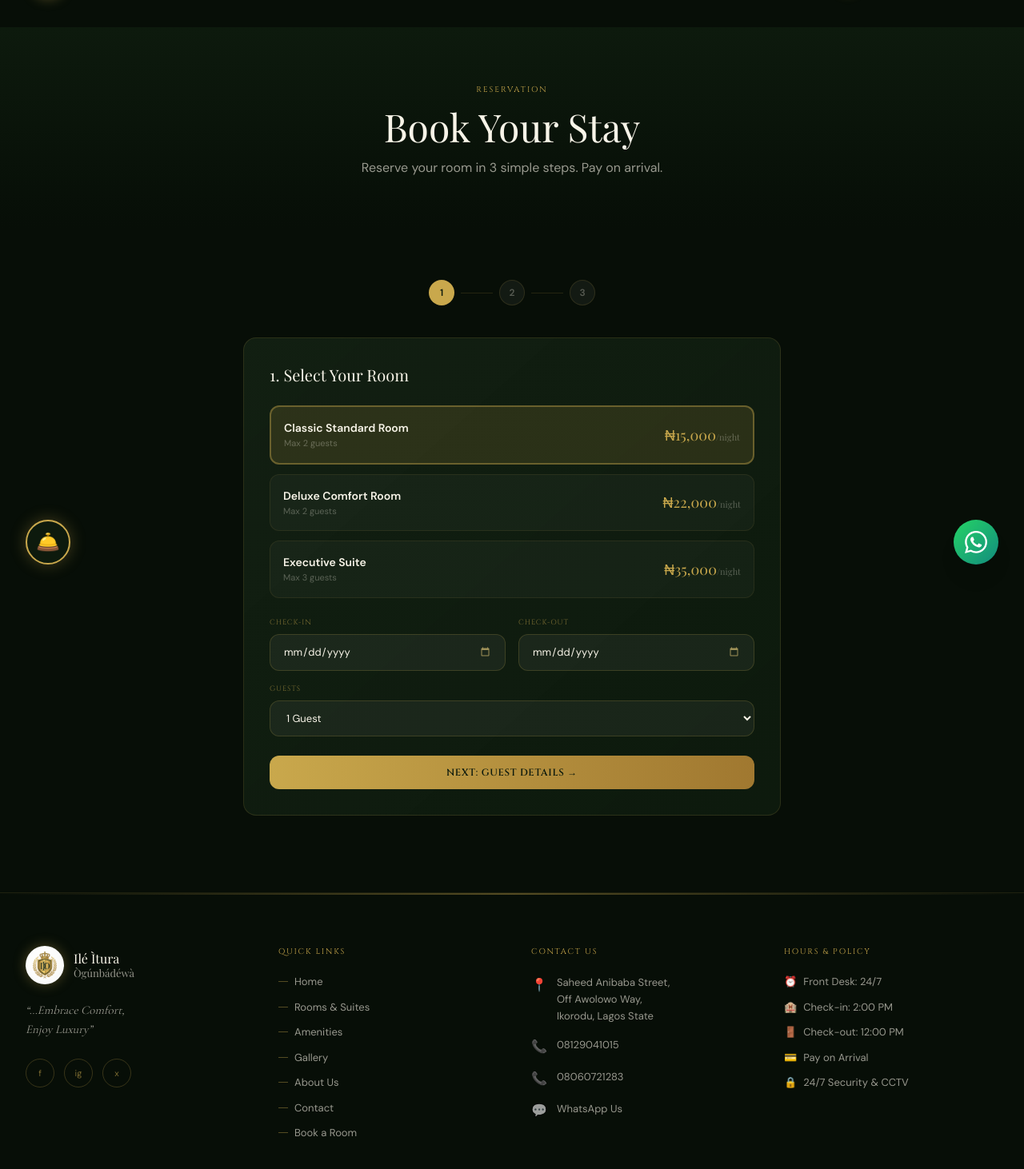
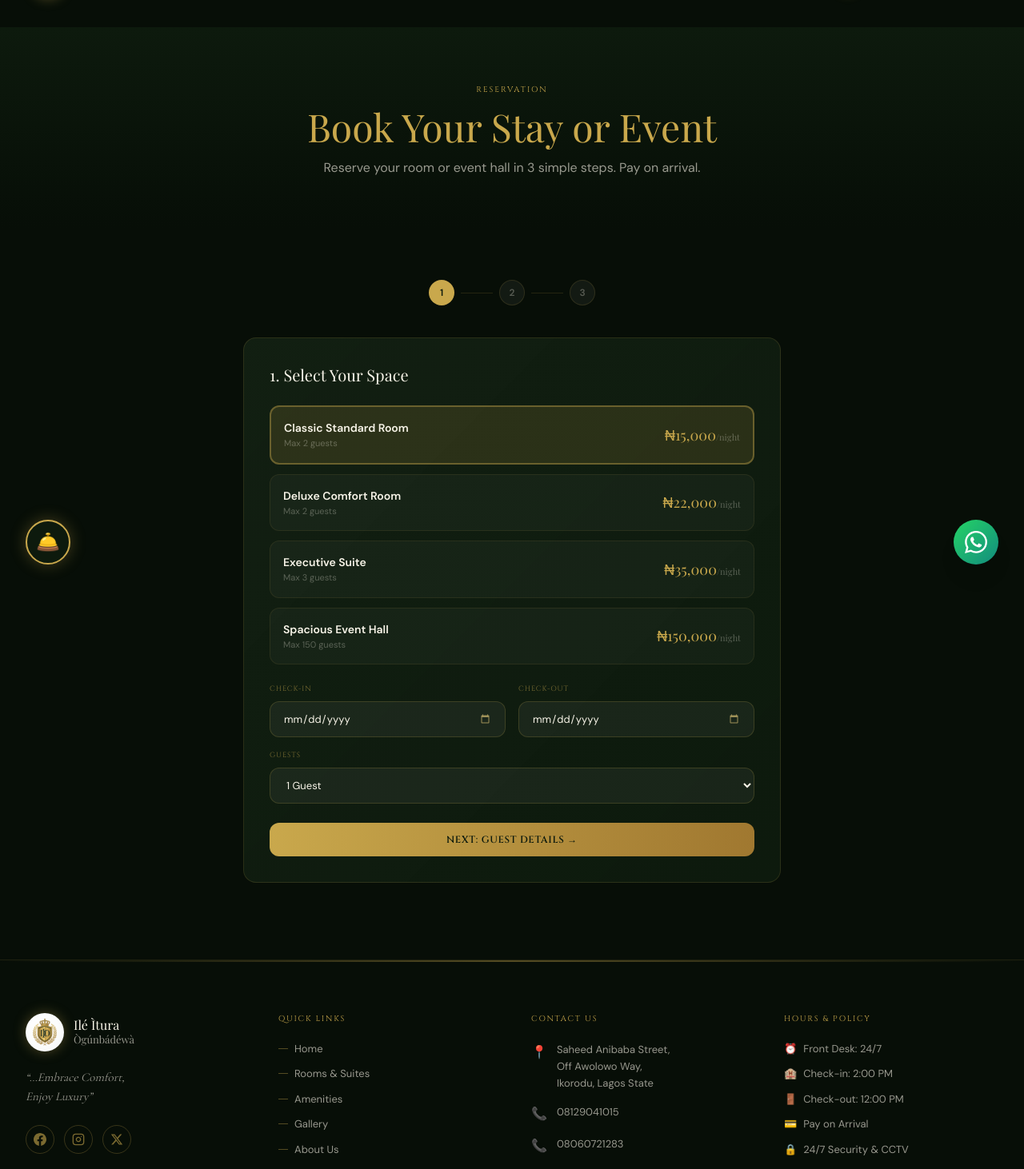
Before and after one commit to treaby1816/ileituraogunbadewa, a Next.js app: page /booking in a window 1280 px wide. Shown: the part 62-1524 px from the top of the page at 80% size. Built offline with nearby package versions, Linux system fonts and the light colour scheme.

Commit message:
feat: add event hall booking and fix visibility of headings across all sections

```diff
--- a/app/booking/page.tsx
+++ b/app/booking/page.tsx
@@ -8,9 +8,10 @@ import { formatNaira, calcNights, buildWABookingLink } from "@/lib/utils";
 import { toast } from "sonner";
 
 const ROOMS = [
-  { type: "standard", name: "Classic Standard Room", price: 15000, maxGuests: 2 },
-  { type: "deluxe", name: "Deluxe Comfort Room", price: 22000, maxGuests: 2 },
-  { type: "suite", name: "Executive Suite", price: 35000, maxGuests: 3 },
+  { type: "standard", name: "Classic Standard Room", price: 15000, maxGuests: 2, isHall: false },
+  { type: "deluxe", name: "Deluxe Comfort Room", price: 22000, maxGuests: 2, isHall: false },
+  { type: "suite", name: "Executive Suite", price: 35000, maxGuests: 3, isHall: false },
+  { type: "hall", name: "Spacious Event Hall", price: 150000, maxGuests: 150, isHall: true },
 ];
 
 function BookingForm() {
@@ -52,10 +53,10 @@ function BookingForm() {
       if (res.ok && data.booking_ref) {
         setBookingRef(data.booking_ref);
         setStatus("success");
-        toast.success("Room booked successfully!");
+        toast.success(selectedRoom.isHall ? "Hall booked successfully!" : "Room booked successfully!");
       } else {
         setStatus("error");
-        toast.error("Failed to book room. Please try again.");
+        toast.error("Failed to book. Please try again.");
       }
     } catch {
       setStatus("error");
@@ -110,7 +111,7 @@ function BookingForm() {
         <AnimatePresence mode="wait">
           {step === 1 && (
             <motion.div key="step1" initial={{ opacity: 0, x: 20 }} animate={{ opacity: 1, x: 0 }} exit={{ opacity: 0, x: -20 }}>
-              <h3 className="font-playfair text-xl text-cream mb-6">1. Select Your Room</h3>
+              <h3 className="font-playfair text-xl text-cream mb-6">1. Select Your Space</h3>
               <div className="space-y-3 mb-6">
                 {ROOMS.map((room) => (
                   <button key={room.type} onClick={() => update("room_type", room.type)}
@@ -219,8 +220,8 @@ export default function BookingPage() {
     <main className="pt-24">
       <section className="py-16 px-4 md:px-8 text-center bg-linear-to-b from-forest-dark to-forest-black">
         <span className="font-cinzel text-[10px] tracking-[0.2em] text-gold-primary uppercase">Reservation</span>
-        <h1 className="font-playfair text-4xl md:text-5xl text-cream mt-3 mb-4">Book Your Stay</h1>
-        <p className="text-cream-muted max-w-xl mx-auto">Reserve your room in 3 simple steps. Pay on arrival.</p>
+        <h1 className="font-playfair text-4xl md:text-5xl text-gold-primary mt-3 mb-4">Book Your Stay or Event</h1>
+        <p className="text-cream-muted max-w-xl mx-auto">Reserve your room or event hall in 3 simple steps. Pay on arrival.</p>
       </section>
       <section className="py-16 px-4 md:px-8 pb-24 bg-forest-black">
         <Suspense fallback={<div className="text-center text-cream-faint py-20">Loading...</div>}>
--- a/app/globals.css
+++ b/app/globals.css
@@ -7,6 +7,7 @@
   --theme-forest-dark: #0D1A0D;
   --theme-forest-black: #070E07;
   --theme-cream: #F8F4E8;
+  --theme-cream-light: #FFFDF5;
   --theme-cream-muted: #F8F4E899; /* 60% opacity */
   --theme-cream-faint: #F8F4E84D; /* 30% opacity */
   --theme-charcoal: #A0A0A0;
@@ -18,6 +19,7 @@
   --theme-forest-dark: #F3F8F3;
   --theme-forest-black: #FFFFFF;
   --theme-cream: #1A2B1A;
+  --theme-cream-light: #0D1A0D;
   --theme-cream-muted: #1A2B1A99; /* 60% opacity */
   --theme-cream-faint: #1A2B1A66; /* 40% opacity */
   --theme-charcoal: #4A4A4A;
@@ -35,6 +37,7 @@
   --color-forest-dark: var(--theme-forest-dark);
   --color-forest-black: var(--theme-forest-black);
   --color-cream: var(--theme-cream);
+  --color-cream-light: var(--theme-cream-light);
   --color-cream-muted: var(--theme-cream-muted);
   --color-cream-faint: var(--theme-cream-faint);
   --color-charcoal: var(--theme-charcoal);
--- a/components/layout/Footer.tsx
+++ b/components/layout/Footer.tsx
@@ -8,7 +8,7 @@ const QUICK_LINKS = [
   { href: "/gallery", label: "Gallery" },
   { href: "/about", label: "About Us" },
   { href: "/contact", label: "Contact" },
-  { href: "/booking", label: "Book a Room" },
+  { href: "/booking", label: "Book a Room/Hall" },
 ];
 
 export function Footer() {
@@ -48,15 +48,41 @@ export function Footer() {
             {/* Socials */}
             <div className="flex gap-3">
               {[
-                { icon: "f", label: "Facebook", href: "#" },
-                { icon: "ig", label: "Instagram", href: "#" },
-                { icon: "x", label: "X / Twitter", href: "#" },
+                {
+                  icon: (
+                    <svg viewBox="0 0 24 24" fill="currentColor" className="w-4 h-4">
+                      <path d="M24 12.073c0-6.627-5.373-12-12-12s-12 5.373-12 12c0 5.99 4.388 10.954 10.125 11.854v-8.385H7.078v-3.47h3.047V9.43c0-3.007 1.792-4.669 4.533-4.669 1.312 0 2.686.235 2.686.235v2.953H15.83c-1.491 0-1.956.925-1.956 1.874v2.25h3.328l-.532 3.47h-2.796v8.385C19.612 23.027 24 18.062 24 12.073z"/>
+                    </svg>
+                  ),
+                  label: "Facebook",
+                  href: "#"
+                },
+                {
+                  icon: (
+                    <svg viewBox="0 0 24 24" fill="none" stroke="currentColor" strokeWidth="2" strokeLinecap="round" strokeLinejoin="round" className="w-4 h-4">
+                      <rect x="2" y="2" width="20" height="20" rx="5" ry="5"></rect>
+                      <path d="M16 11.37A4 4 0 1 1 12.63 8 4 4 0 0 1 16 11.37z"></path>
+                      <line x1="17.5" y1="6.5" x2="17.51" y2="6.5"></line>
+                    </svg>
+                  ),
+                  label: "Instagram",
+                  href: "#"
+                },
+                {
+                  icon: (
+                    <svg viewBox="0 0 24 24" fill="currentColor" className="w-4 h-4">
+                      <path d="M18.244 2.25h3.308l-7.227 8.26 8.502 11.24H16.17l-5.214-6.817L4.99 21.75H1.68l7.73-8.835L1.254 2.25H8.08l4.713 6.231zm-1.161 17.52h1.833L7.084 4.126H5.117z"/>
+                    </svg>
+                  ),
+                  label: "X / Twitter",
+                  href: "#"
+                },
               ].map((s) => (
                 <a
                   key={s.label}
                   href={s.href}
                   aria-label={s.label}
-                  className="w-9 h-9 rounded-full border border-gold-primary/25 flex items-center justify-center text-gold-primary/60 text-[11px] hover:border-gold-primary hover:text-gold-primary hover:bg-gold-primary/10 transition-all"
+                  className="w-9 h-9 rounded-full border border-gold-primary/25 flex items-center justify-center text-gold-primary/60 hover:border-gold-primary hover:text-gold-primary hover:bg-gold-primary/10 transition-all"
                 >
                   {s.icon}
                 </a>
--- a/components/sections/AmenitiesGrid.tsx
+++ b/components/sections/AmenitiesGrid.tsx
@@ -22,10 +22,10 @@ export function AmenitiesGrid() {
           transition={{ duration: 0.6 }}
           className="text-center mb-16"
         >
-          <h2 className="font-playfair text-4xl md:text-5xl text-forest-black mt-3 mb-4 font-semibold">
+          <h2 className="font-playfair text-4xl md:text-5xl text-cream mt-3 mb-4 font-semibold">
             Curated Amenities
           </h2>
-          <p className="text-charcoal max-w-xl mx-auto text-[15px]">
+          <p className="text-cream-muted max-w-xl mx-auto text-[15px]">
             Indulge in a suite of services designed to provide the ultimate relaxation and convenience during your stay at our private estate.
           </p>
         </motion.div>
--- a/components/sections/BookingStrip.tsx
+++ b/components/sections/BookingStrip.tsx
@@ -7,7 +7,7 @@ import Image from "next/image";
 export function BookingStrip() {
   const handleCheck = () => {
     const msg = encodeURIComponent(
-      `Hello! I'd like to inquire about booking a room. Please let me know your availability. Thank you!`
+      `Hello! I'd like to inquire about booking a room or the event hall. Please let me know your availability. Thank you!`
     );
     window.open(`https://wa.me/2348129041015?text=${msg}`, "_blank");
   };
@@ -24,10 +24,10 @@ export function BookingStrip() {
           viewport={{ once: true }}
           transition={{ duration: 0.6 }}
         >
-          <h2 className="font-playfair text-4xl md:text-5xl text-forest-black mt-3 mb-6 font-semibold">
-            Book Your Stay Today!
+          <h2 className="font-playfair text-4xl md:text-5xl text-cream mt-3 mb-6 font-semibold">
+            Book Your Stay or Event Today!
           </h2>
-          <p className="text-charcoal text-[16px] leading-relaxed mb-8 max-w-md">
+          <p className="text-cream-muted text-[16px] leading-relaxed mb-8 max-w-md">
             Experience the pinnacle of hospitality. Whether for business or leisure, our gates are open to provide you with an unforgettable experience.
           </p>
 
--- a/lib/types.ts
+++ b/lib/types.ts
@@ -1,4 +1,4 @@
-export type RoomType = "standard" | "deluxe" | "suite";
+export type RoomType = "standard" | "deluxe" | "suite" | "hall";
 export type BookingStatus = "pending" | "confirmed" | "cancelled";
 export type GalleryCategory = "rooms" | "bar" | "recreation" | "exterior" | "events";
 
```
